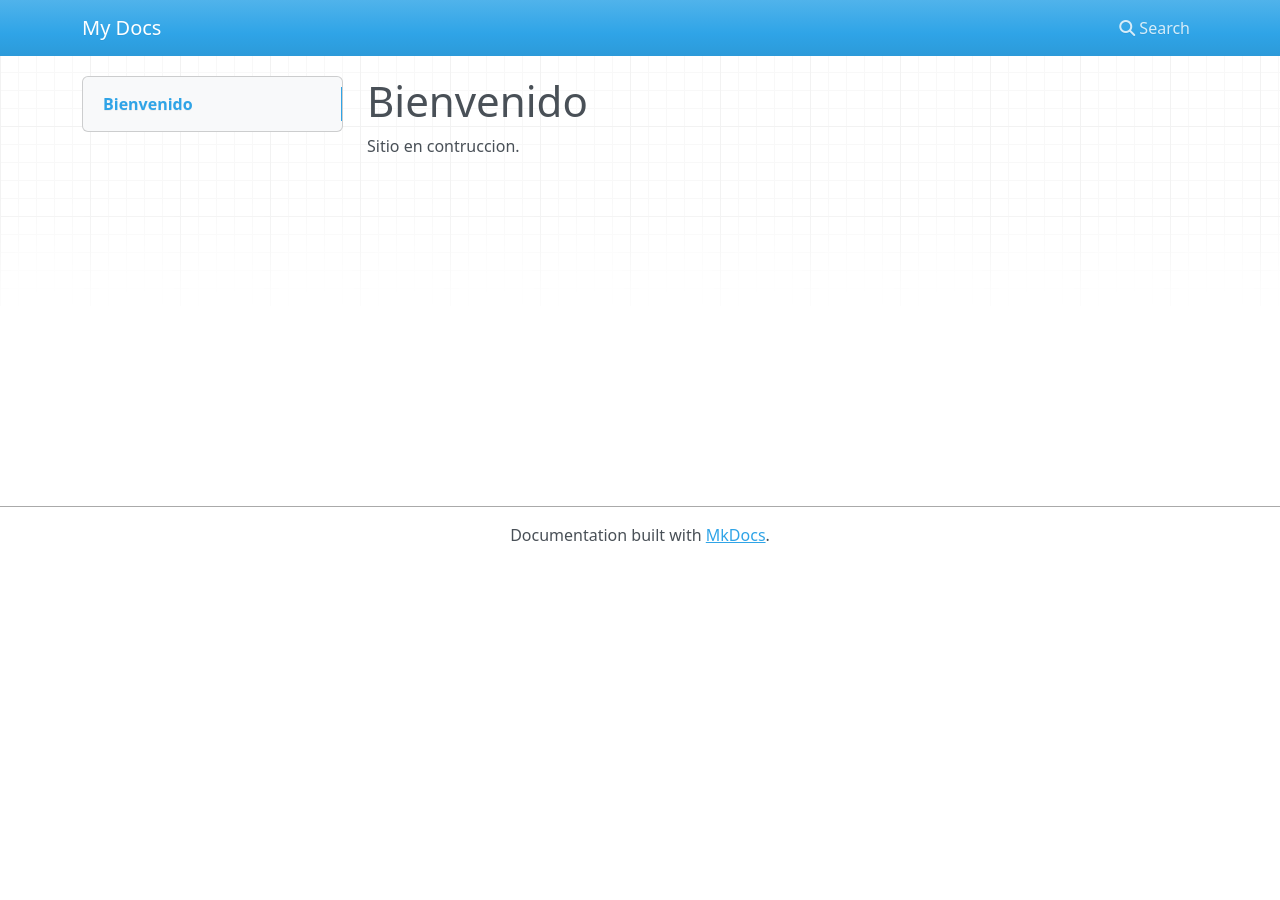
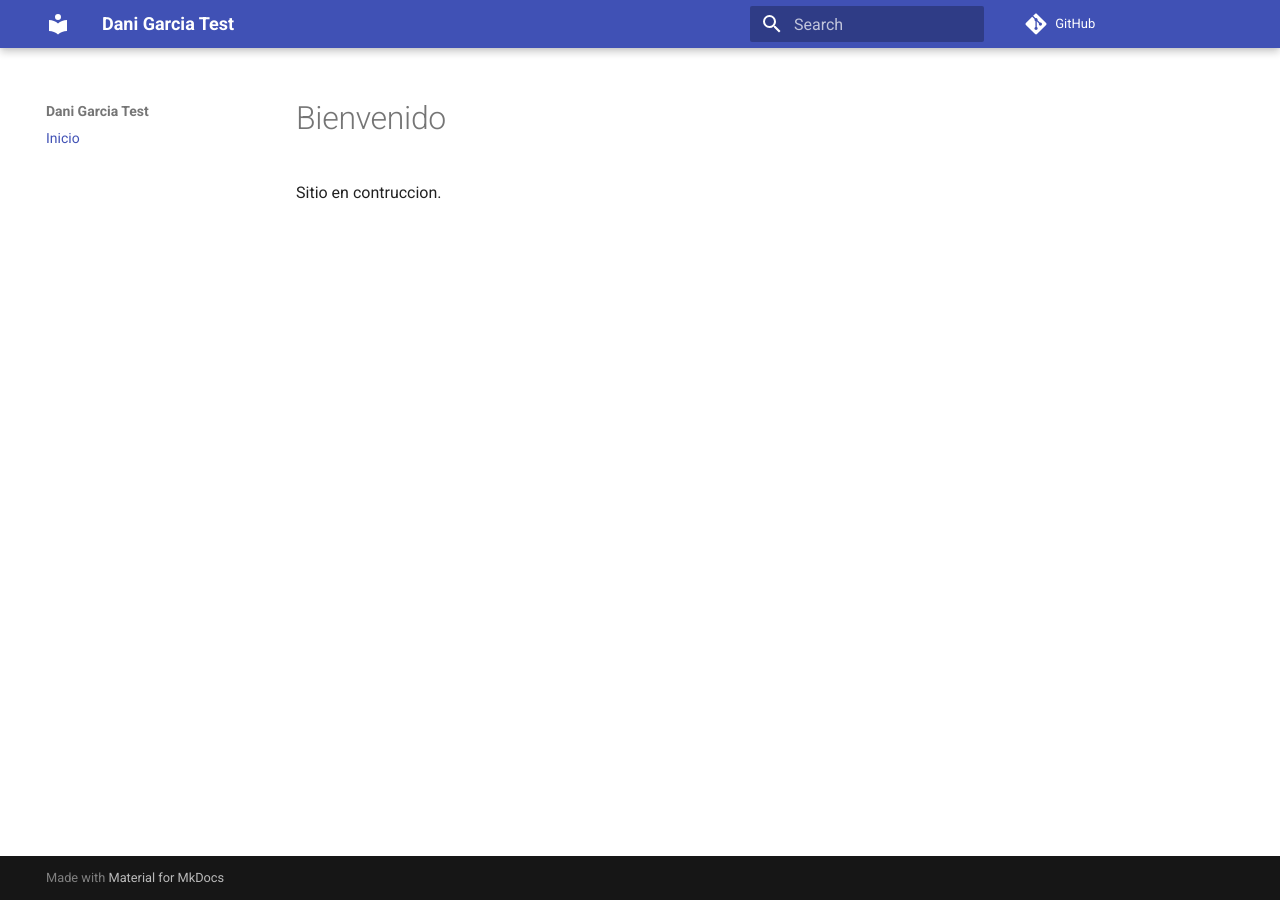
Before and after one commit to geoSp3d/MiWeb, an MkDocs documentation site: the page built from docs/index.md, in a window 1280 px wide. Built offline with MkDocs 1.6.1 and Material for MkDocs 9.7.7, drawn with Linux system fonts in a browser that asks for light colours; nearby versions of some CDN libraries; comment, search, counter and statistics services are not loaded.

Commit message:
style: update site_name to Dani Garcia Test

```diff
--- a/mkdocs.yml
+++ b/mkdocs.yml
@@ -1 +1,6 @@
-site_name: My Docs
+site_name: Dani Garcia Test
+theme:
+  name: material
+nav:
+  - Inicio: index.md
+repo_url: https://github.com/geoSp3d/MiWeb
```
